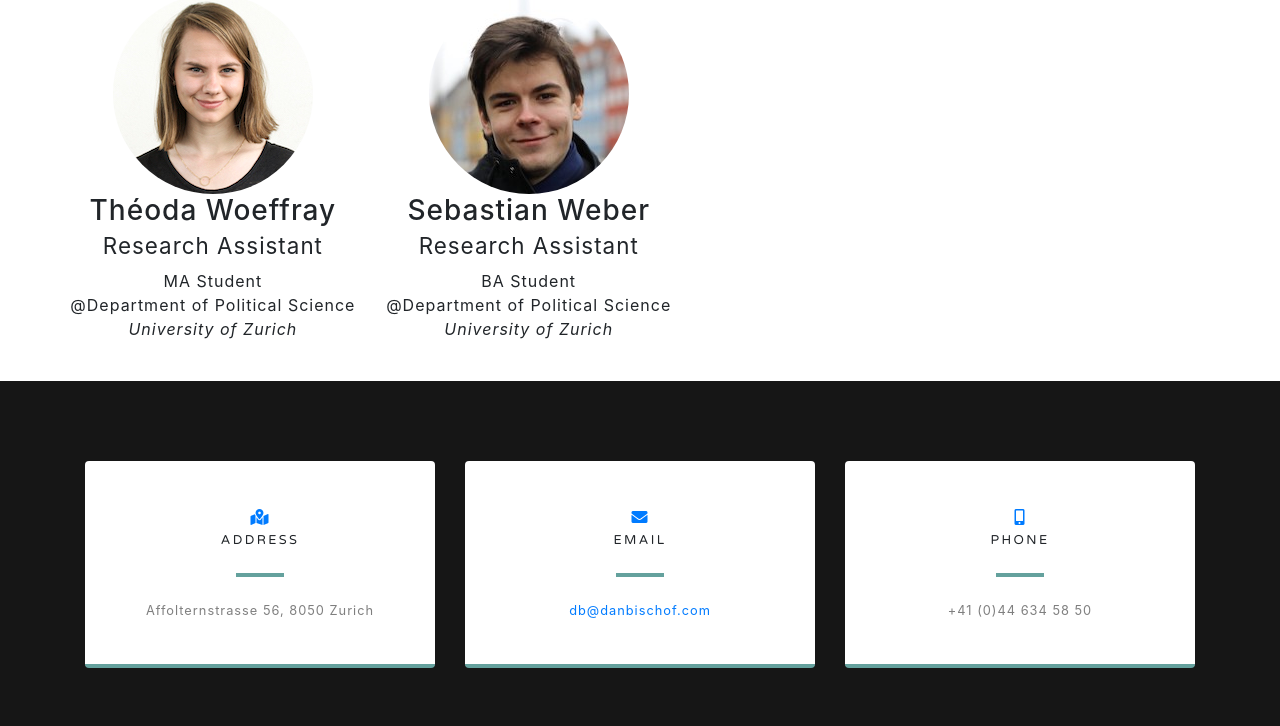
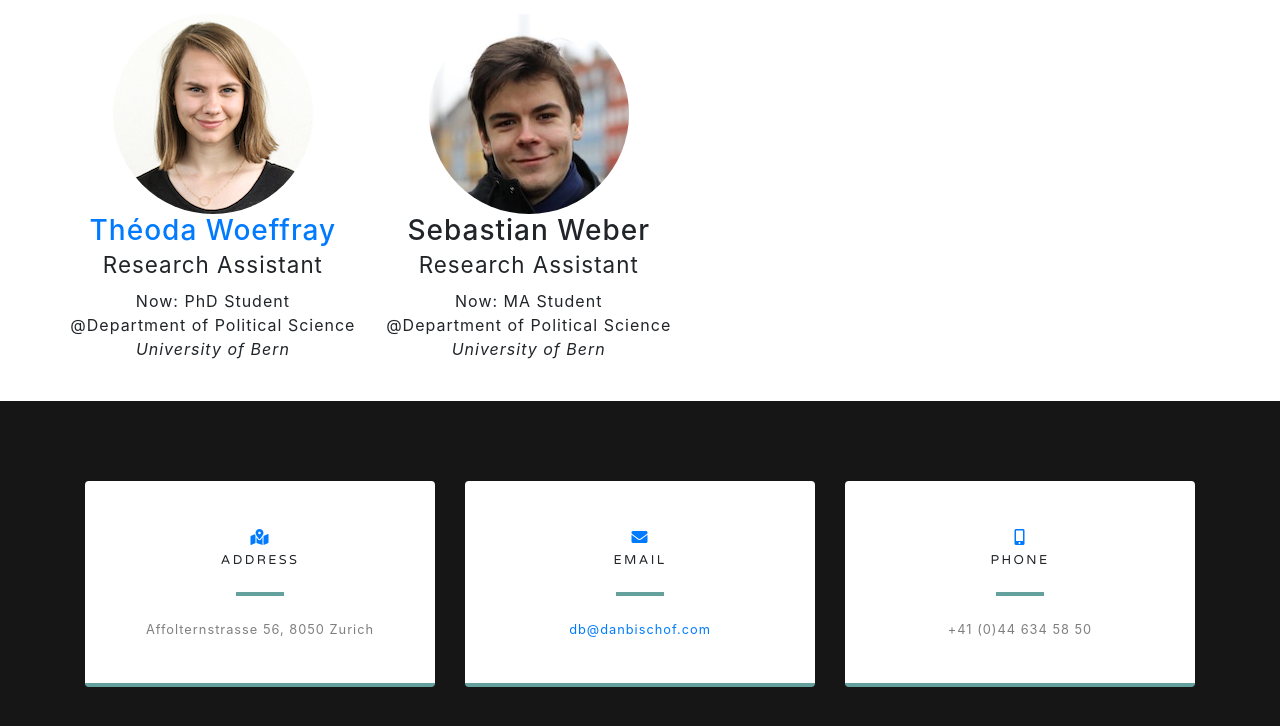
Before and after one commit to extremeentrance/extremeentrance.github.io, a website with bundled scripts: page index.html in a window 1280 px wide. Shown: the part 10600-11326 px from the top of the page. Built offline with nearby package versions, Linux system fonts and the light colour scheme.

Commit message:
final 01/21 changes

```diff
--- a/index.html
+++ b/index.html
@@ -435,17 +435,17 @@
     </div>
     <div class="col-lg-4 col-sm-6 text-center mb-4">
       <img class="rounded-circle img-fluid d-block mx-auto" src="img/TW.jpg" alt="">
-      <h3>Théoda Woeffray <br>
+      <h3><a href="https://www.ipw.unibe.ch/ueber_uns/personen/woeffray_thoda/index_ger.html">Théoda Woeffray</a>  <br>
         <small>Research Assistant</small>
       </h3>
-      <p>MA Student <br> @Department of Political Science <br> <i>University of Zurich</i> </p>
+      <p>Now: PhD Student <br> @Department of Political Science <br> <i>University of Bern</i> </p>
     </div>
     <div class="col-lg-4 col-sm-6 text-center mb-4">
       <img class="rounded-circle img-fluid d-block mx-auto" src="img/SW.jpg" alt="">
       <h3>Sebastian Weber <br>
         <small>Research Assistant</small>
       </h3>
-      <p>BA Student <br> @Department of Political Science <br> <i>University of Zurich</i> </p>
+      <p>Now: MA Student <br> @Department of Political Science <br> <i>University of Bern</i> </p>
     </div>
     </div>
    <!-- <div class="col-lg-8 col-sm-6 text-center mb-4">
```
Also changed, not shown: img/radikal.jpg.
